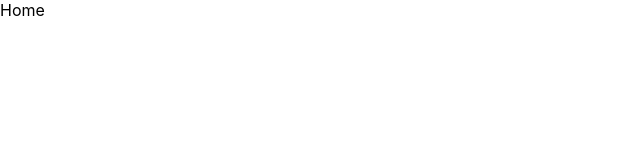
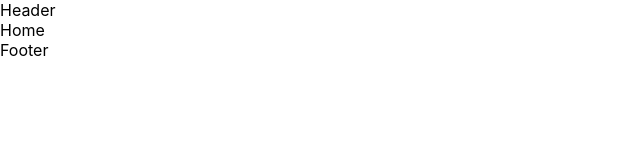
Before and after one commit to diogojpina/supersummary-front, a React (Create React App) app: page / in a window 1280 px wide. Shown: the top 160 px of the page, without its empty margins (0-640 px from the left). Built offline with nearby package versions, Linux system fonts and the light colour scheme.

Commit message:
Layout component Create a layout component to encapsulayout and to create a standard for all pages.

```diff
--- /dev/null
+++ b/src/components/layout/Layout.tsx
@@ -0,0 +1,13 @@
+import React, { useState } from 'react';
+import Header from './header/Header';
+import Footer from './footer/Footer';
+
+export default function Layout(props: any) {
+  return (
+    <>
+      <Header />
+      {props.children}
+      <Footer />
+    </>
+  )
+}
--- /dev/null
+++ b/src/components/layout/footer/Footer.tsx
@@ -0,0 +1,9 @@
+import React, { useState } from 'react';
+
+export default function Footer() {
+  return (
+    <section className="footer">
+      Footer
+    </section>
+  )
+}
--- /dev/null
+++ b/src/components/layout/header/Header.tsx
@@ -0,0 +1,9 @@
+import React, { useState } from 'react';
+
+export default function Header() {
+  return (
+    <section className="header">
+      Header
+    </section>
+  )
+}
--- a/src/pages/home/HomePage.tsx
+++ b/src/pages/home/HomePage.tsx
@@ -1,8 +1,11 @@
 import React from 'react'
+import Layout from '../../components/layout/Layout'
 
 export default function HomePage() {
 
   return (
-    <div>Home</div>
+    <Layout>
+      <div>Home</div>
+    </Layout>
   )
 }
```
